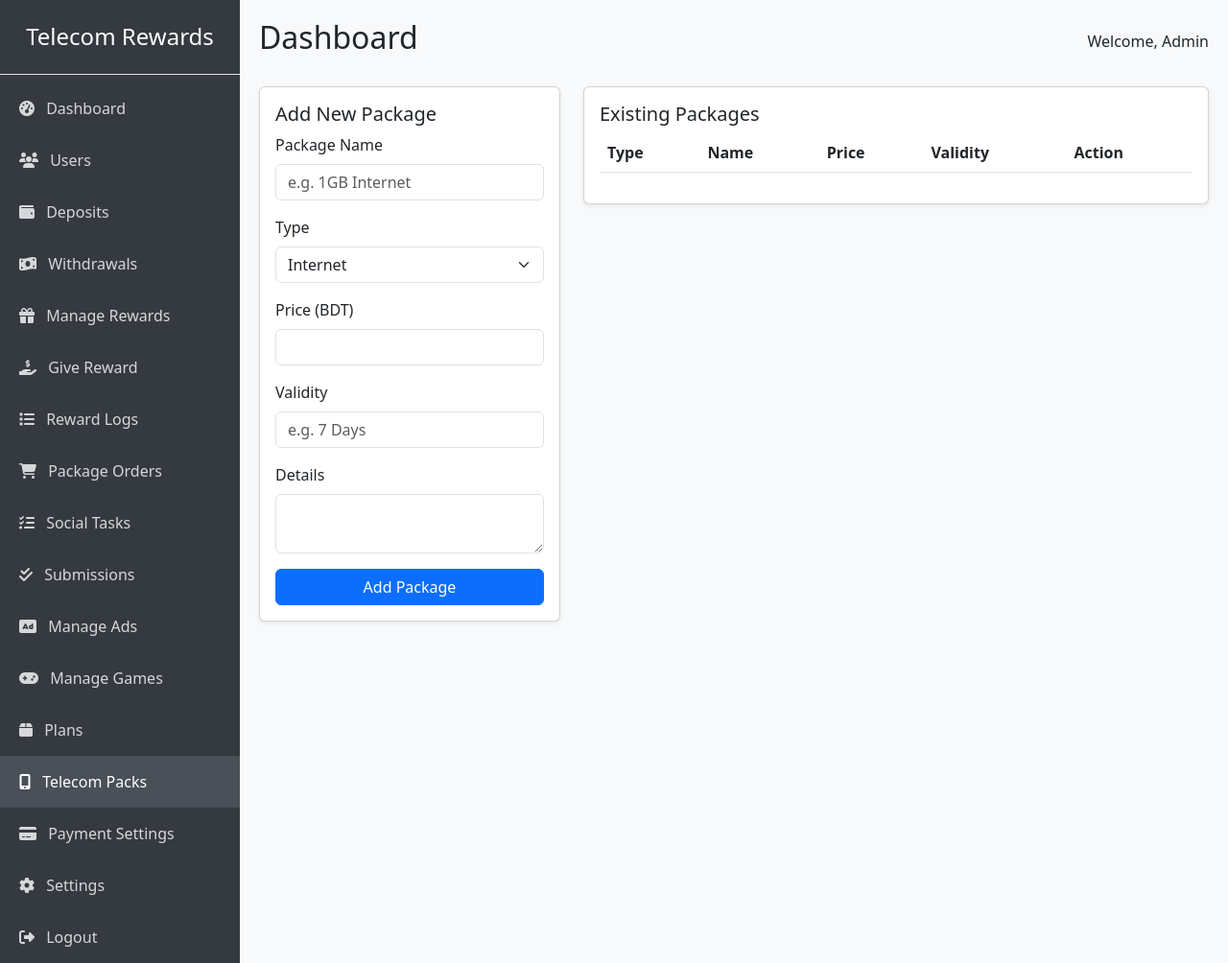
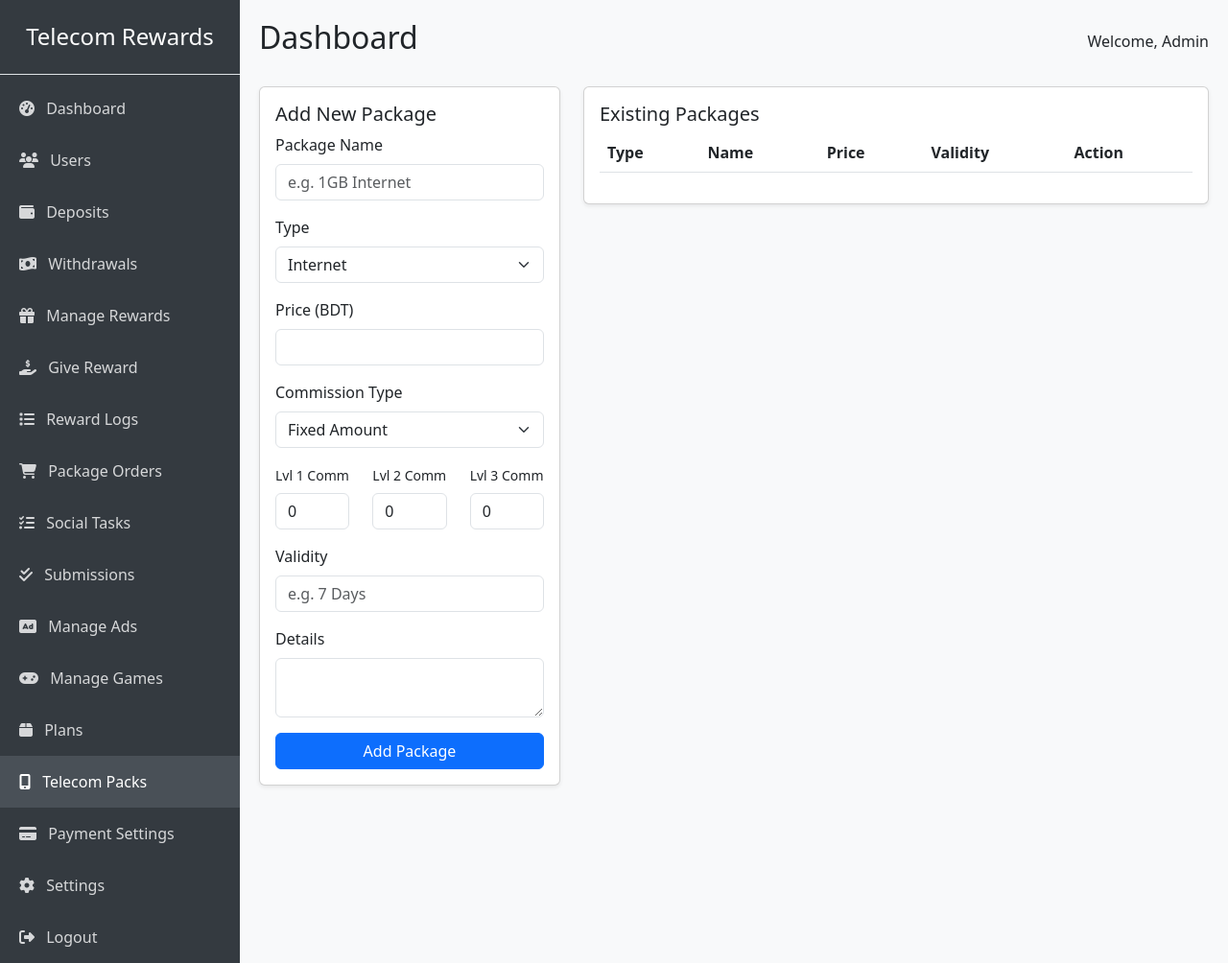
Before and after one commit to arzuhossen099-cmyk/Digitalproduct, a PHP site: page /admin/packages.php in a window 1280 px wide. Shown: the whole page at 96% size. Run offline with PHP 8.4, Linux system fonts and the light colour scheme; a user stored in the database is signed in; data comes from the database, SQL or seed files in the repository; data that the repository does not hold is empty.

Commit message:
Implement dynamic commission system for telecom packages
- Update database schema to support package-specific commissions and user commission balance.
- Enhance admin panel to allow setting fixed/percentage commissions for different user levels (User, Retailer, Dealer).
- Implement automated commission calculation and crediting logic during package order approval.
- Update user wallet and profile UI to track and display commission earnings and transaction history.

Co-authored-by: arzuhossen099-cmyk <269098778+arzuhossen099-cmyk@users.noreply.github.com>

```diff
--- a/admin/packages.php
+++ b/admin/packages.php
@@ -5,11 +5,15 @@ if (isset($_POST['add_package'])) {
     $name = $_POST['name'];
     $type = $_POST['type'];
     $price = $_POST['price'];
+    $comm_type = $_POST['commission_type'];
+    $comm1 = $_POST['comm_level1'];
+    $comm2 = $_POST['comm_level2'];
+    $comm3 = $_POST['comm_level3'];
     $validity = $_POST['validity'];
     $details = $_POST['details'];
 
-    $stmt = $pdo->prepare("INSERT INTO packages (name, type, price, validity, details) VALUES (?, ?, ?, ?, ?)");
-    $stmt->execute([$name, $type, $price, $validity, $details]);
+    $stmt = $pdo->prepare("INSERT INTO packages (name, type, price, commission_type, comm_level1, comm_level2, comm_level3, validity, details) VALUES (?, ?, ?, ?, ?, ?, ?, ?, ?)");
+    $stmt->execute([$name, $type, $price, $comm_type, $comm1, $comm2, $comm3, $validity, $details]);
     echo "<div class='alert alert-success'>Package added!</div>";
 }
 
@@ -46,6 +50,27 @@ $packages = $stmt->fetchAll();
                     <div class="mb-3">
                         <label class="form-label">Price (BDT)</label>
                         <input type="number" name="price" class="form-control" required>
+                    </div>
+                    <div class="mb-3">
+                        <label class="form-label">Commission Type</label>
+                        <select name="commission_type" class="form-select">
+                            <option value="fixed">Fixed Amount</option>
+                            <option value="percent">Percentage (%)</option>
+                        </select>
+                    </div>
+                    <div class="row">
+                        <div class="col-4 mb-3">
+                            <label class="form-label small">Lvl 1 Comm</label>
+                            <input type="number" step="0.01" name="comm_level1" class="form-control" value="0">
+                        </div>
+                        <div class="col-4 mb-3">
+                            <label class="form-label small">Lvl 2 Comm</label>
+                            <input type="number" step="0.01" name="comm_level2" class="form-control" value="0">
+                        </div>
+                        <div class="col-4 mb-3">
+                            <label class="form-label small">Lvl 3 Comm</label>
+                            <input type="number" step="0.01" name="comm_level3" class="form-control" value="0">
+                        </div>
                     </div>
                     <div class="mb-3">
                         <label class="form-label">Validity</label>
--- a/database.sql
+++ b/database.sql
@@ -9,6 +9,7 @@ CREATE TABLE IF NOT EXISTS users (
     referred_by INT,
     is_admin BOOLEAN DEFAULT FALSE,
     user_level INT DEFAULT 1,
+    commission_balance DECIMAL(10, 2) DEFAULT 0.00,
     status ENUM('active', 'inactive') DEFAULT 'active',
     created_at TIMESTAMP DEFAULT CURRENT_TIMESTAMP,
     FOREIGN KEY (referred_by) REFERENCES users(id) ON DELETE SET NULL
@@ -174,6 +175,10 @@ CREATE TABLE IF NOT EXISTS packages (
     name VARCHAR(100) NOT NULL,
     type ENUM('internet', 'sms', 'talktime') NOT NULL,
     price DECIMAL(10, 2) NOT NULL,
+    commission_type ENUM('fixed', 'percent') DEFAULT 'fixed',
+    comm_level1 DECIMAL(10, 2) DEFAULT 0.00,
+    comm_level2 DECIMAL(10, 2) DEFAULT 0.00,
+    comm_level3 DECIMAL(10, 2) DEFAULT 0.00,
     validity VARCHAR(50) NOT NULL,
     details TEXT,
     created_at TIMESTAMP DEFAULT CURRENT_TIMESTAMP
--- a/profile.php
+++ b/profile.php
@@ -19,6 +19,10 @@ require_once 'includes/auth_check.php';
             <input type="text" class="form-control" value="<?php echo htmlspecialchars($user['phone']); ?>" readonly>
         </div>
         <div class="mb-3">
+            <label class="form-label">User Level</label>
+            <input type="text" class="form-control" value="Level <?php echo $user['user_level'] ?? 1; ?>" readonly>
+        </div>
+        <div class="mb-3">
             <label class="form-label">Joined</label>
             <input type="text" class="form-control" value="<?php echo date('d M Y', strtotime($user['created_at'])); ?>" readonly>
         </div>
```
Also changed, not shown: admin/package_orders.php (+45 -8 lines), wallet.php (+12 -4 lines).
